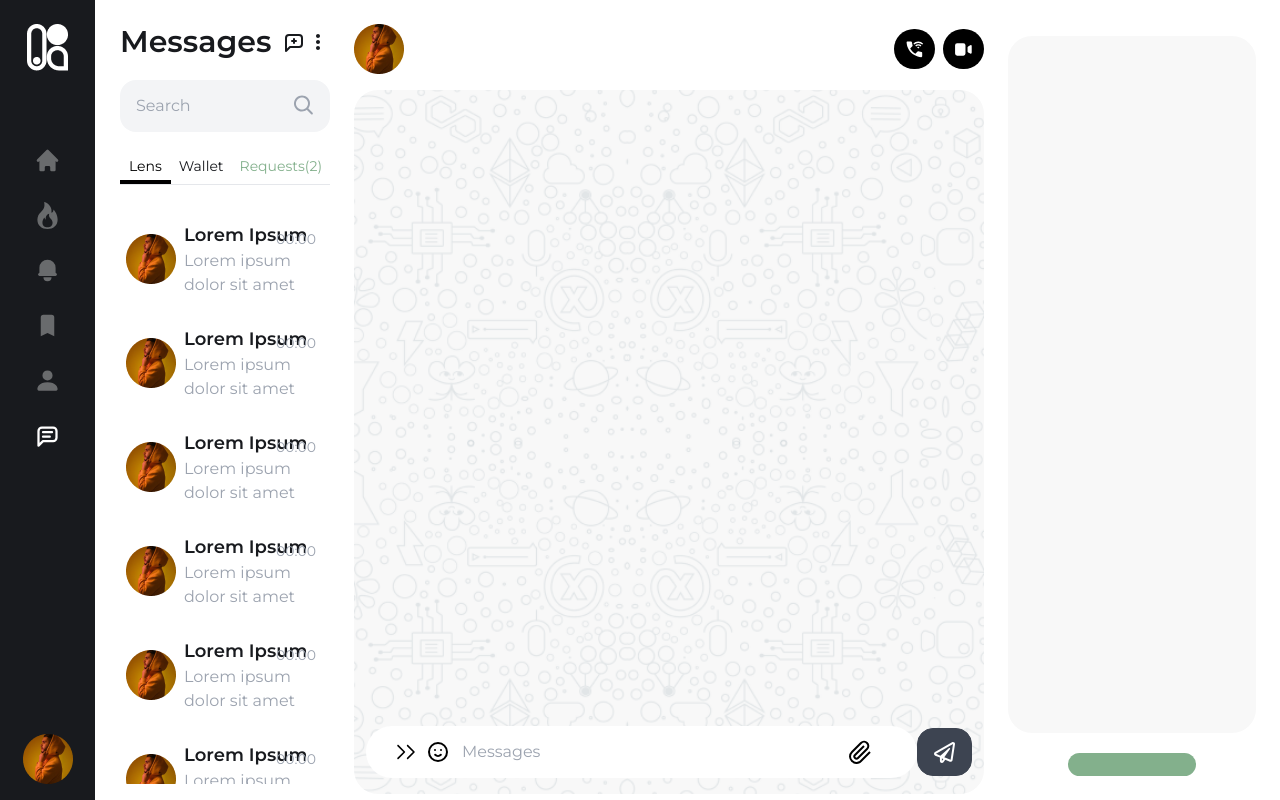
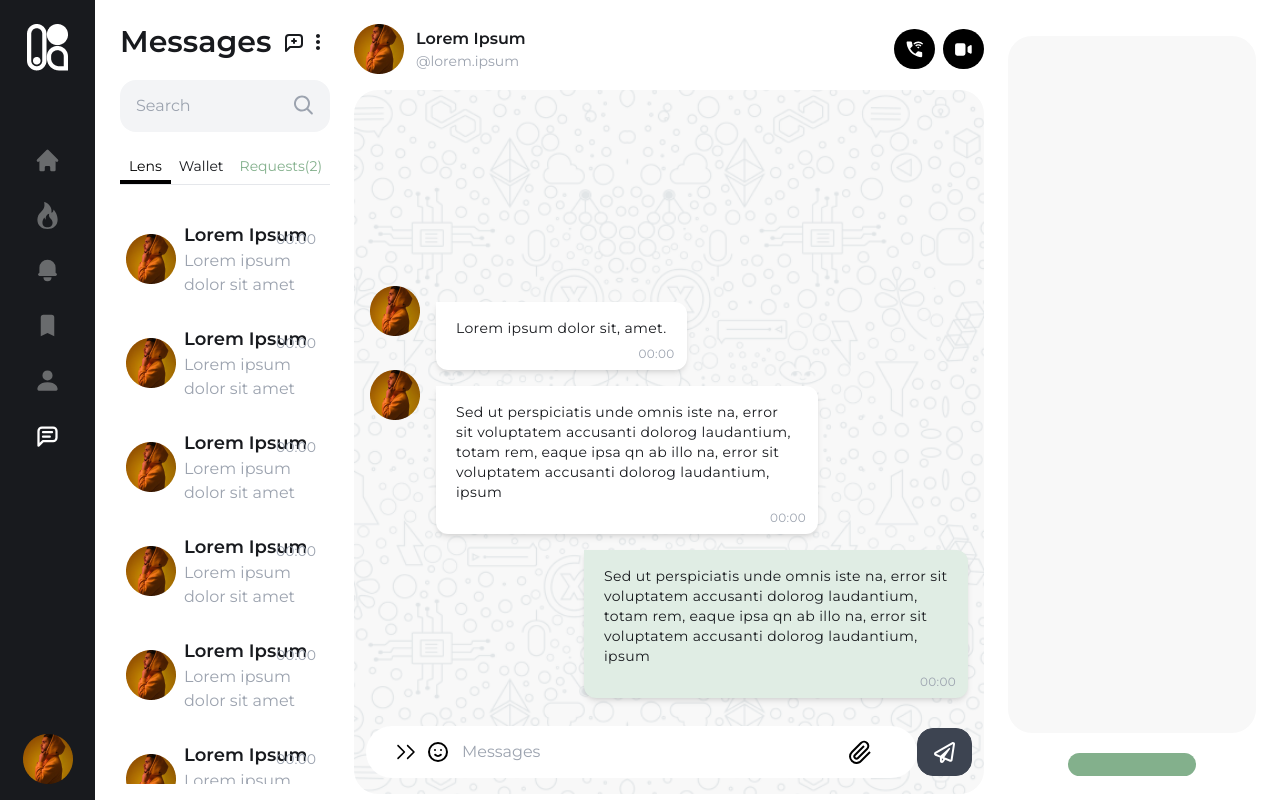
Before and after one commit to ImShivraj/Kyte-hackfs, a Next.js app: page /messages in a window 1280 px wide. Built offline with nearby package versions, Linux system fonts and the light colour scheme.

Commit message:
ui: chat message layout

```diff
--- a/src/components/message/ChatWindow.tsx
+++ b/src/components/message/ChatWindow.tsx
@@ -8,9 +8,15 @@ import user from "../../assets/user.png";
 
 function ChatWindow() {
   return (
-    <div className=" ">
+    <div className="  relative">
       <div className=" flex w-full justify-between items-center ">
+        <div className="flex items-center gap-3">
           <Image src={user} alt="user" />
+          <div>
+            <h3 className=" font-semibold">Lorem Ipsum</h3>
+            <p className=" text-sm text-gray-400">@lorem.ipsum</p>
+          </div>
+        </div>
         <div className=" flex items-center gap-2">
           <button className=" bg-black p-2.5 active:scale-95 ease-in-out rounded-full">
             <MdWifiCalling3 size={"1.3em"} color="white" />
@@ -21,6 +27,40 @@ function ChatWindow() {
         </div>
       </div>
       <div className="   relative mt-4 chat-wallpaper  max-h-[88vh] h-[88vh] overflow-auto rounded-3xl ">
+        <div className=" flex flex-col justify-end mt-auto h-[100%] p-4 overflow-auto scrollbar-hide pb-24 ">
+          <div className=" flex justify-start items-start gap-4 max-w-md ">
+            <Image src={user} alt="user" />
+            <p className=" relative mt-4 bg-white px-5 py-3 text-sm tracking-wide rounded-xl rounded-tl-none shadow-md pb-8 pt-4">
+              Lorem ipsum dolor sit, amet.
+              <span className=" absolute right-3 bottom-2 text-xs text-gray-400  ">
+                00:00
+              </span>
+            </p>
+          </div>
+          <div className=" flex justify-start items-start gap-4 max-w-md ">
+            <Image src={user} alt="user" />
+            <p className=" relative mt-4 bg-white px-5 py-3 text-sm tracking-wide rounded-xl rounded-tl-none shadow-md pb-8 pt-4">
+              Sed ut perspiciatis unde omnis iste na, error sit voluptatem
+              accusanti dolorog laudantium, totam rem, eaque ipsa qn ab illo na,
+              error sit voluptatem accusanti dolorog laudantium, ipsum
+              <span className=" absolute right-3 bottom-2 text-xs text-gray-400  ">
+                00:00
+              </span>
+            </p>
+          </div>
+          <div className=" flex justify-start items-start gap-4 max-w-sm ml-auto bg ">
+            {" "}
+            <p className=" relative mt-4 bg-[#E0EDE4] px-5 py-3 text-sm tracking-wide rounded-xl rounded-tl-none shadow-md pb-8 pt-4">
+              Sed ut perspiciatis unde omnis iste na, error sit voluptatem
+              accusanti dolorog laudantium, totam rem, eaque ipsa qn ab illo na,
+              error sit voluptatem accusanti dolorog laudantium, ipsum
+              <span className=" absolute right-3 bottom-2 text-xs text-gray-400  ">
+                00:00
+              </span>
+            </p>
+          </div>
+        </div>
+      </div>
       <div className="px-3 absolute flex items-center justify-between bottom-2 mt-5 mb-2  w-full">
         <RxDoubleArrowRight
           className=" cursor-pointer absolute top-3.5 left-10 text-gray-400"
@@ -50,7 +90,6 @@ function ChatWindow() {
         </button>
       </div>
     </div>
-    </div>
   );
 }
 
```
Lines whose indentation alone changed are shown as unchanged.
